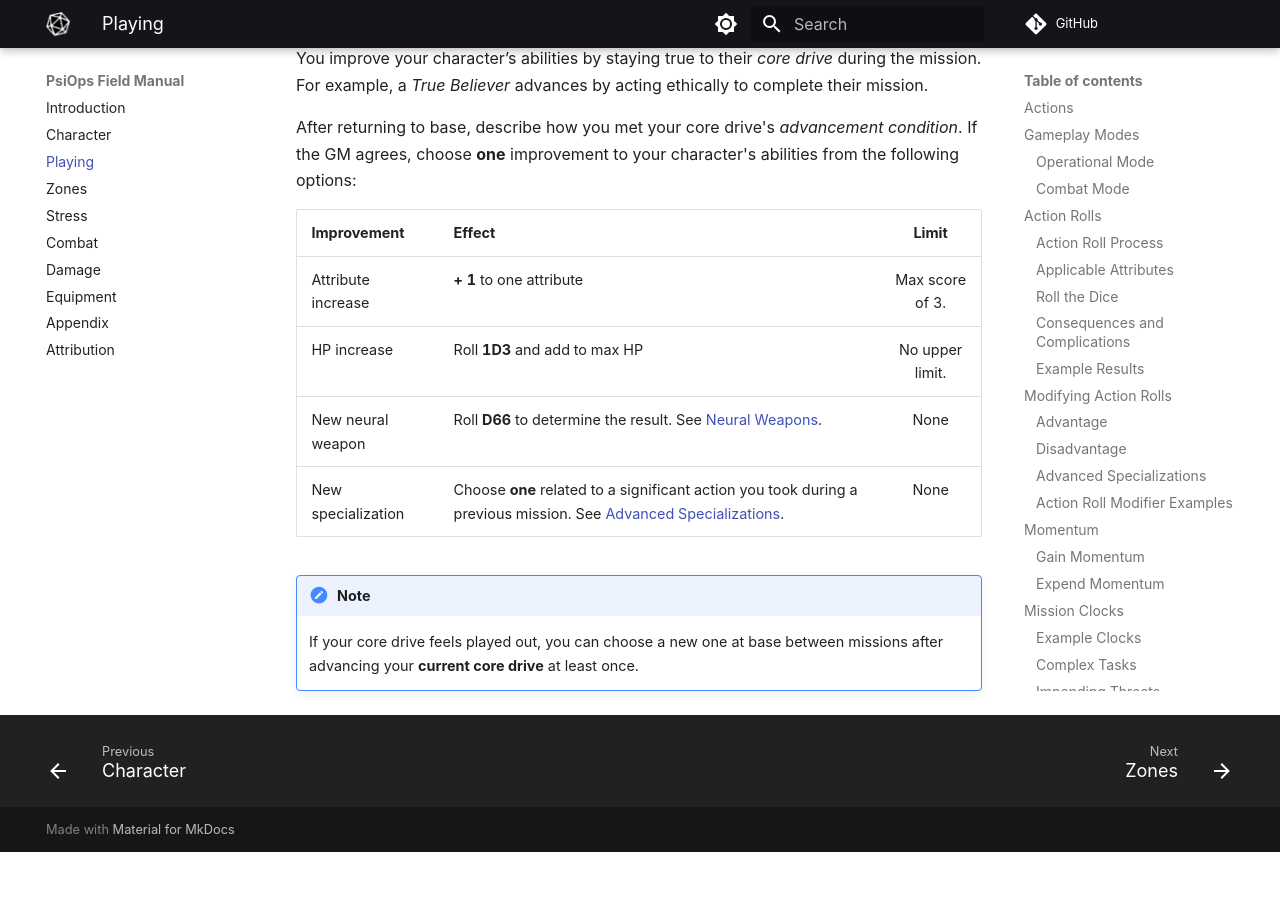
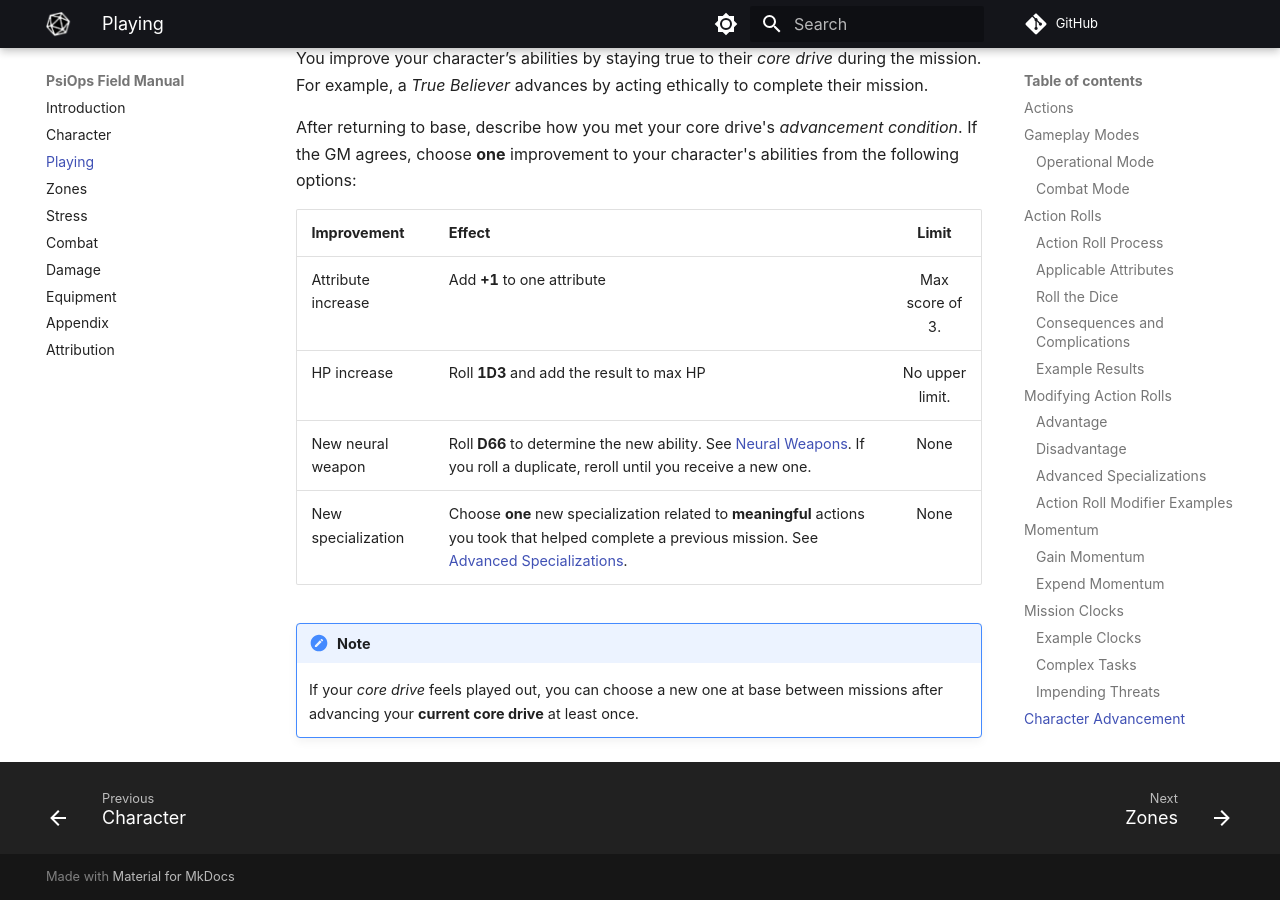
Before and after one commit to joemoose/psiops, an MkDocs documentation site: the page built from docs/playing.md, in a window 1280 px wide and 900 px high, scrolled down 10426 px. Built offline with MkDocs 1.6.1 and Material for MkDocs 9.7.7, drawn with Linux system fonts in a browser that asks for light colours; plug-ins that fetch from the network failed and are left out; comment, search, counter and statistics services are not loaded; before the commit the page ends 11278 px from its top, so only the background shows below that.

Commit message:
Update improvement options formatting in playing.md

```diff
--- a/docs/playing.md
+++ b/docs/playing.md
@@ -287,11 +287,11 @@
 
 | Improvement | Effect | Limit |
 | - | - | :-: |
-| Attribute increase | **+ 1** to one attribute | Max score of 3. |
-| HP increase | Roll **1D3** and add to max HP | No upper limit. |
-| New neural weapon | Roll **D66** to determine the result. See [Neural Weapons](character.md#neural-weapons). | None |
-| New specialization | Choose **one** related to a significant action you took during a previous mission. See [Advanced Specializations](character.md#advanced-specializations). | None |
+| Attribute increase | Add **+1** to one attribute | Max score of 3. |
+| HP increase | Roll **1D3** and add the result to max HP | No upper limit. |
+| New neural weapon | Roll **D66** to determine the new ability. See [Neural Weapons](character.md#neural-weapons). If you roll a duplicate, reroll until you receive a new one. | None |
+| New specialization | Choose **one** new specialization related to **meaningful** actions you took that helped complete a previous mission. See [Advanced Specializations](character.md#advanced-specializations). | None |
 
 !!! note
 
-	If your core drive feels played out, you can choose a new one at base between missions after advancing your **current core drive** at least once.
+	If your *core drive* feels played out, you can choose a new one at base between missions after advancing your **current core drive** at least once.
```
